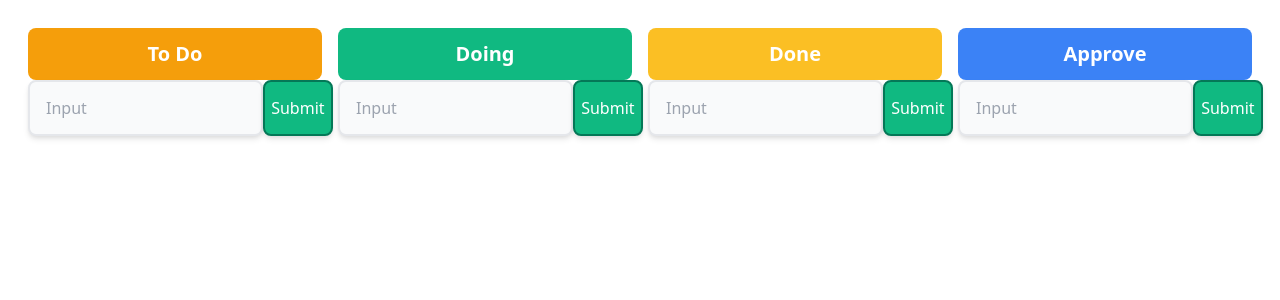
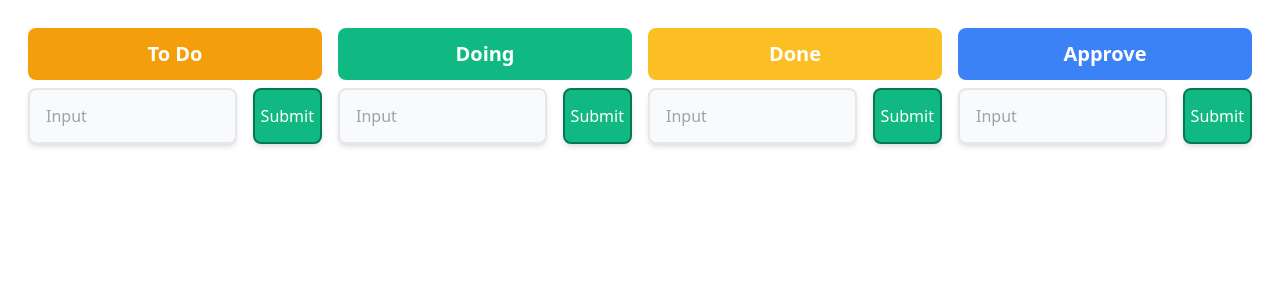
Before and after one commit to pluemthnn/morph-Interns, a React (Create React App) app: page / in a window 1280 px wide. Shown: the top 300 px of the page. Built offline with nearby package versions, Linux system fonts and the light colour scheme.

Commit message:
style (edited space)

```diff
--- a/src/App.js
+++ b/src/App.js
@@ -6,10 +6,10 @@ function App() {
   return (
     <div className="grid grid-cols-4 gap-4 p-7">
       <DndProvider backend={HTML5Backend}>
-        <Header className="rounded-lg	flex bg-yellow-500" name="To Do"></Header>
-        <Header className="rounded-lg	flex bg-green-500" name="Doing"></Header>
-        <Header className="rounded-lg	flex bg-yellow-400" name="Done"></Header>
-        <Header className="rounded-lg	flex bg-blue-500" name="Approve"></Header>
+        <Header className="rounded-lg	flex bg-yellow-500" name="To Do"/>
+        <Header className="rounded-lg	flex bg-green-500" name="Doing"/>
+        <Header className="rounded-lg	flex bg-yellow-400" name="Done"/>
+        <Header className="rounded-lg	flex bg-blue-500" name="Approve"/>
       </DndProvider>
     </div>
   );
--- a/src/components/Input.js
+++ b/src/components/Input.js
@@ -41,8 +41,8 @@ export default function Input(){
     return(
         <>
             {tasks.map((task, index) => renderText(task, index))}
-            <form onSubmit={onSubmit}>
-                <div className="w-4/5 inline-block">
+            <form onSubmit={onSubmit} className="flex space-x-4 space-y-2">
+                <div className="grid-flow-row inline-block w-5/6 pt-2">
                     <input
                         className="input-task"
                         type="text"
@@ -51,7 +51,7 @@ export default function Input(){
                         onChange={(e) => setText(e.target.value)}
                     />
                 </div>
-                <div className="w-1/5 inline-block">
+                <div className="grid-flow-row inline-block">
                     <Button name="Submit" />
                 </div>
             </form>
--- a/src/components/Text.js
+++ b/src/components/Text.js
@@ -16,7 +16,7 @@ export default function Text ({ id, text, index, moveCard, onDelete }) {
 
     const opacity = isDragging ? 0.4 : 1;
 
-    const [{ handlerId }, drop] = useDrop({
+    const [, drop] = useDrop({
         accept: "crad",
         collect(monitor) {
             return {
@@ -47,7 +47,6 @@ export default function Text ({ id, text, index, moveCard, onDelete }) {
                 return;
             }
             moveCard(dragIndex, hoverIndex);
-
             item.index = hoverIndex;
         },
     });
```
